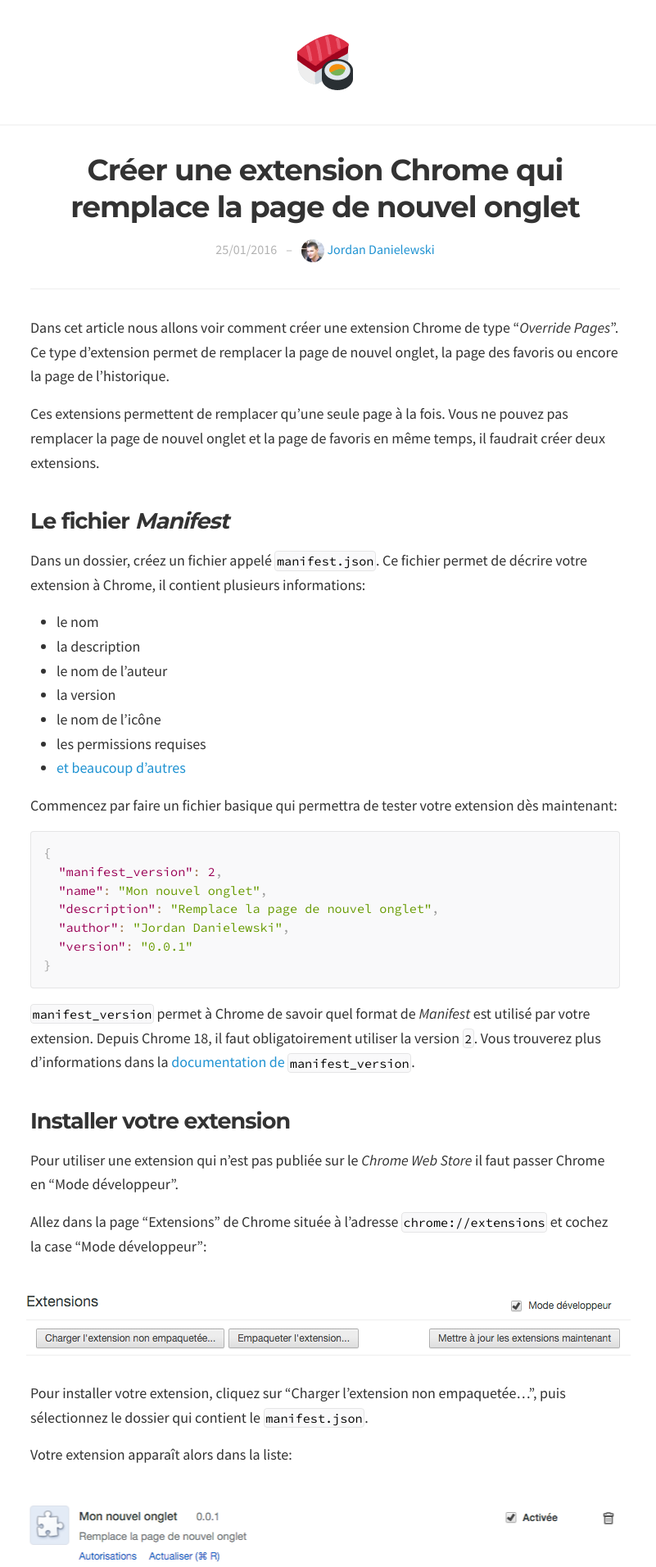
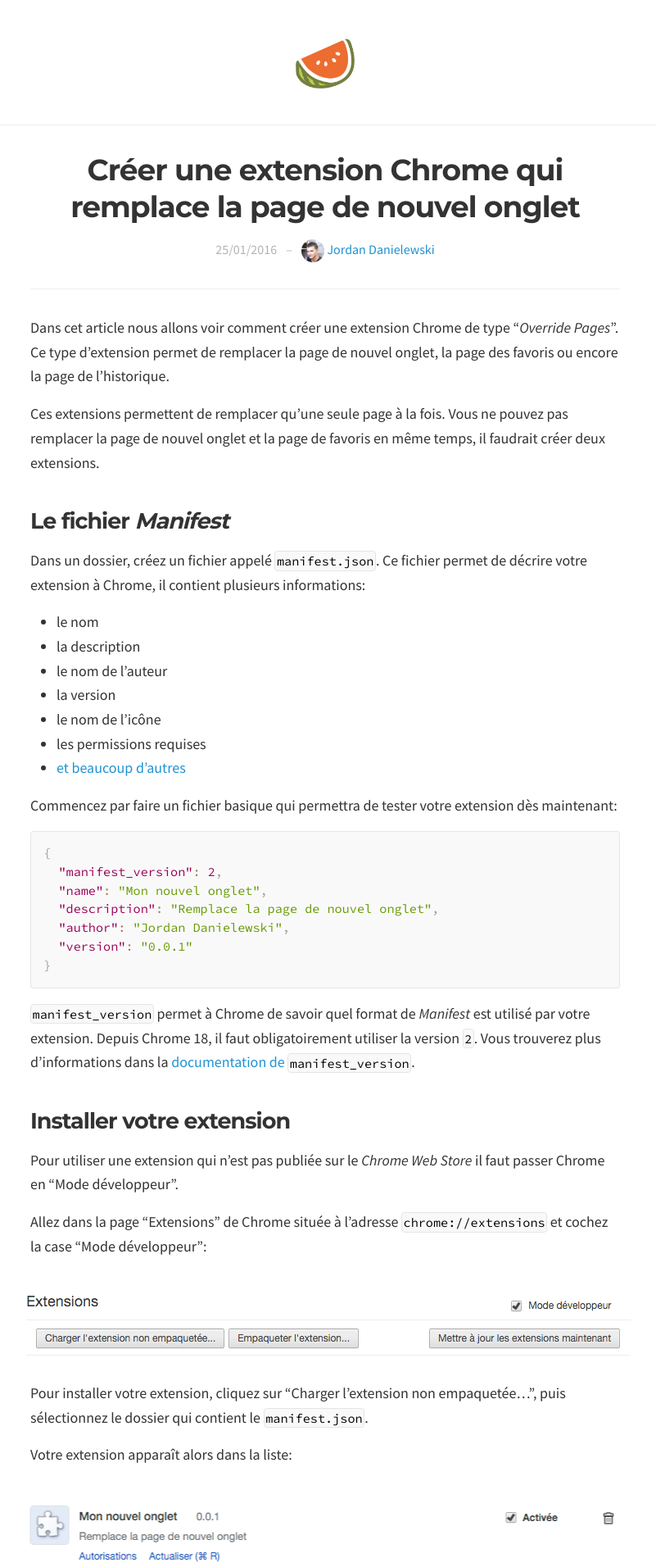
Before and after one commit to kopisusugula/notes, a Jekyll site: the page built from _posts/2016-01-25-creer-une-extension-chrome-qui-remplace-la-page-de-nouvel-onglet.md, in a window 1280 px wide. Shown: the top 1912 px of the page at 82% size, without its empty margins (243-1044 px from the left). Built offline with Jekyll 4.4.1, drawn with Linux system fonts in a browser that asks for light colours; comment, search, counter and statistics services are not loaded.

Commit message:
Change logo

```diff
--- a/_layouts/post.html
+++ b/_layouts/post.html
@@ -2,6 +2,10 @@
 layout: default
 ---
 <article class="post" itemscope itemtype="http://schema.org/BlogPosting">
+
+  {% if page.image %}
+    <meta itemprop="image" content="{{ page.image | prepend: site.baseurl | prepend: site.url }}">
+  {% endif %}
 
   <header class="post__header">
     <h1 class="post__title" itemprop="name headline">
@@ -11,8 +15,8 @@
       <time datetime="{{ page.date | date_to_xmlschema }}" itemprop="datePublished" class="post__date">
         {{ page.date | date: "%d/%m/%Y" }}
       </time>
-      <span itemprop="author" itemscope itemtype="http://schema.org/Person">
-        <img src="{{ page.author.photo }}" class="post__author-pic" alt="{{ page.author.name }}" itemprop="image" />
+      <span itemprop="author publisher" itemscope itemtype="http://schema.org/Person">
+        <img src="{{ page.author.photo }}" class="post__author-pic" alt="{{ page.author.name }}" itemprop="image logo" />
         <a href="{{ page.author.url }}" target="_blank" itemprop="url">
           <span itemprop="name">{{ page.author.name }}</span>
         </a>
```
Also changed, not shown: assets/img/logo.png, favicon.ico.
